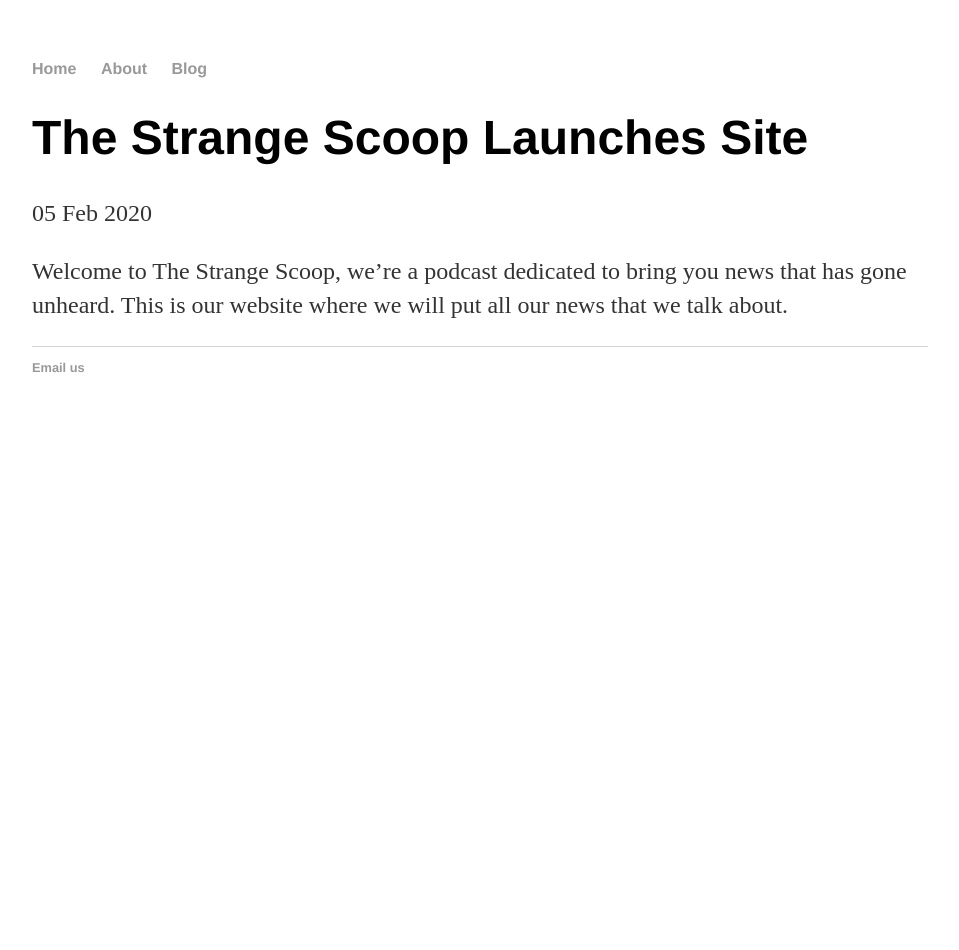
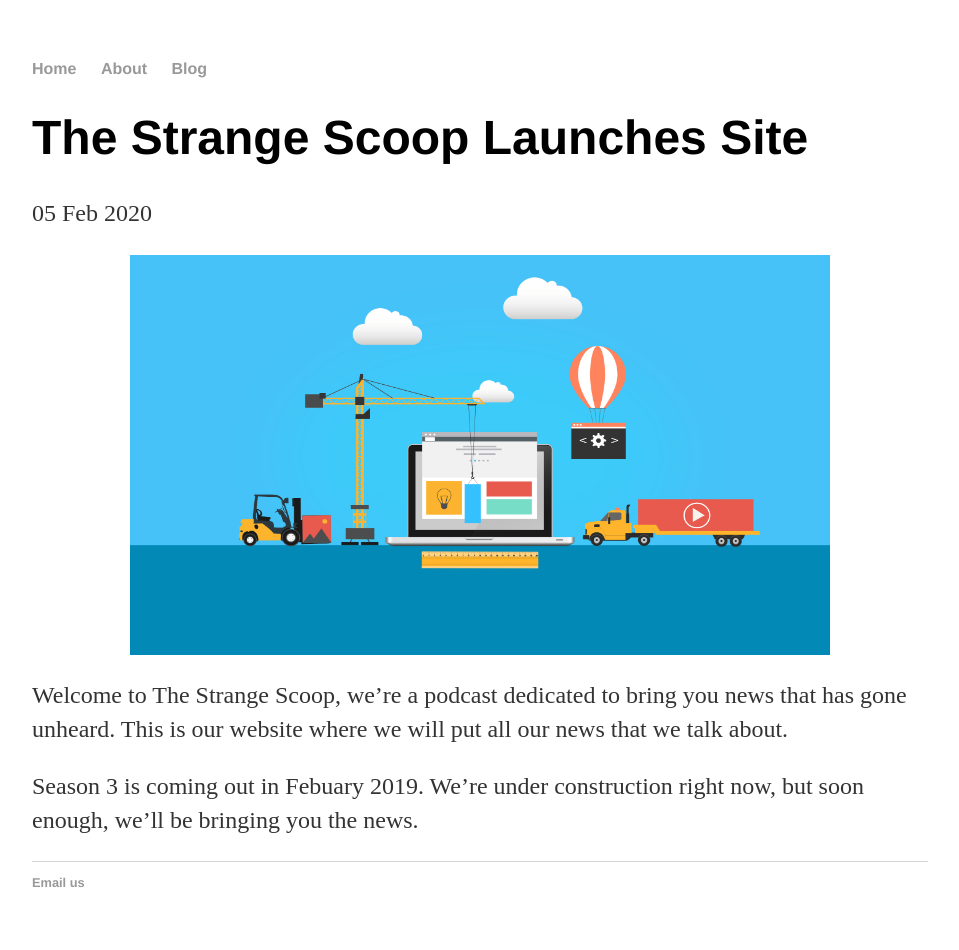
Before and after one commit to strangescoop/strangescoop.github.io, a Jekyll site: the page built from _posts/2020-02-05-The-Strange-Scoop-Launches-Site.md, in a window 1280 px wide. Shown: the whole page, without its empty margins (160-1119 px from the left). Built offline with Jekyll 4.4.1, drawn with Linux system fonts in a browser that asks for light colours; before the commit the page ends 900 px from its top, so only the background shows below that.

Commit message:
Add image to today's blog

```diff
--- a/_posts/2020-02-05-The-Strange-Scoop-Launches-Site.md
+++ b/_posts/2020-02-05-The-Strange-Scoop-Launches-Site.md
@@ -4,4 +4,8 @@ title: "The Strange Scoop Launches Site"
 date: 2020-02-05
 ---
 
+![Construction]({{site.github.url}}/assets/images/2020-02-05-Under-Construction.jpg?style=centerme){:class="img-responsive" height="400px" width="700px"}
+
 Welcome to The Strange Scoop, we're a podcast dedicated to bring you news that has gone unheard. This is our website where we will put all our news that we talk about.
+
+Season 3 is coming out in Febuary 2019. We're under construction right now, but soon enough, we'll be bringing you the news.
--- a/css/main.css
+++ b/css/main.css
@@ -41,3 +41,8 @@ ul.posts {
 ul.posts li {
     list-style: none;
 }
+
+img[src$="centerme"] {
+    display: block;
+    margin: 0 auto;
+}
```
Also changed, not shown: assets/images/2020-02-05-Under-Construction.jpg (added).
